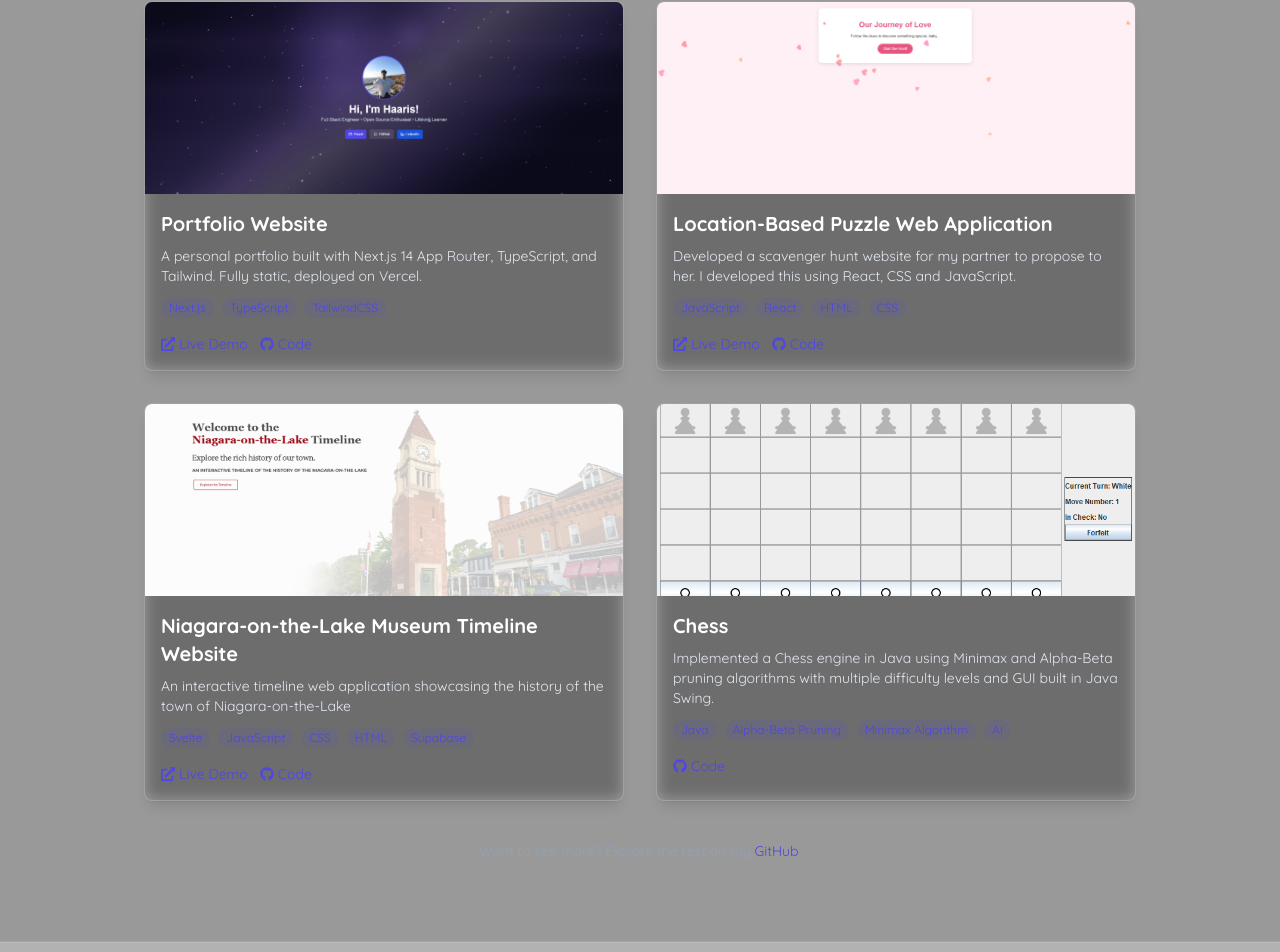
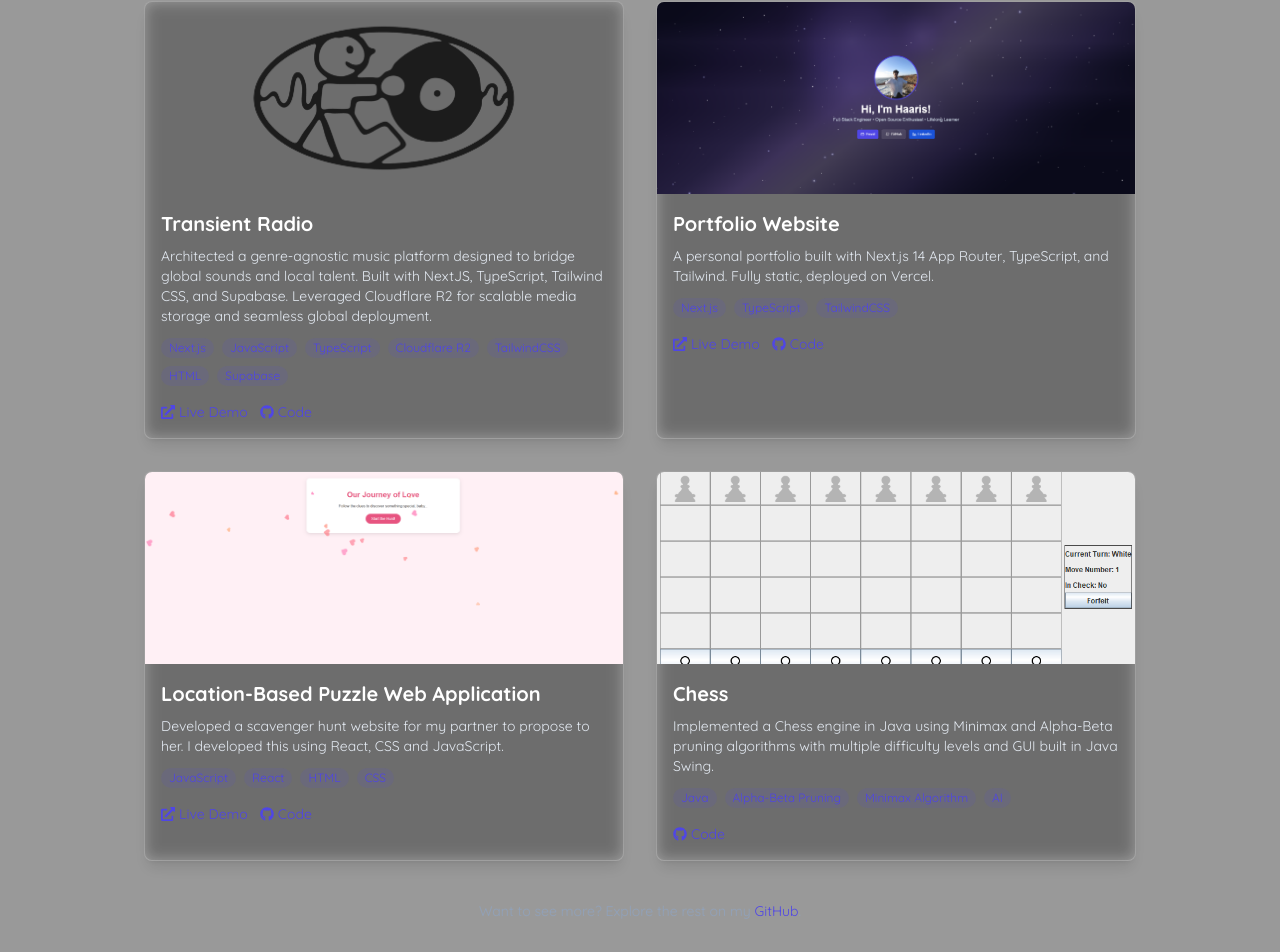
Before and after one commit to haarisyahya/Portfolio-Website, a Next.js app in the folder resume-site/: page / in a window 1280 px wide. Shown: the part 2973-3925 px from the top of the page. Built offline with nearby package versions, Linux system fonts and the light colour scheme.

Commit message:
added a new project to the projects section and updated resume

```diff
--- a/resume-site/src/app/components/projects.tsx
+++ b/resume-site/src/app/components/projects.tsx
@@ -13,6 +13,15 @@ type Project = {
 };
 
 const projects: Project[] = [
+  {
+    title: 'Transient Radio',
+    description:
+      'Architected a genre-agnostic music platform designed to bridge global sounds and local talent. Built with NextJS, TypeScript, Tailwind CSS, and Supabase. Leveraged Cloudflare R2 for scalable media storage and seamless global deployment.',
+    tech: ['Next.js', 'JavaScript', 'TypeScript', 'Cloudflare R2', 'TailwindCSS', 'HTML', 'Supabase'],
+    image: '/TR-Icon-Transparent.png',
+    url:'transientradio.online',
+    repo: 'https://github.com/haarisyahya/Transient-Radio',
+  },
   {
     title: 'Portfolio Website',
     description:
@@ -31,15 +40,6 @@ const projects: Project[] = [
     url: 'https://ourjourneyof.love',
     repo: 'https://github.com/haarisyahya/Scavenger-Hunt-Proposal-App',
 
-  },
-  {
-    title: 'Niagara-on-the-Lake Museum Timeline Website',
-    description:
-      'An interactive timeline web application showcasing the history of the town of Niagara-on-the-Lake',
-    tech: ['Svelte', 'JavaScript', 'CSS', 'HTML', 'Supabase'],
-    image: '/museum-timeline.png',
-    url:'https://museumtimeline.vercel.app',
-    repo: 'https://github.com/SWE-2023/COSC-4P02-Project',
   },
   {
     title: 'Chess',
```
Also changed, not shown: resume-site/public/TR-Icon-Transparent.png (added), 1 other file (tests, documents, lock files or other folders).
